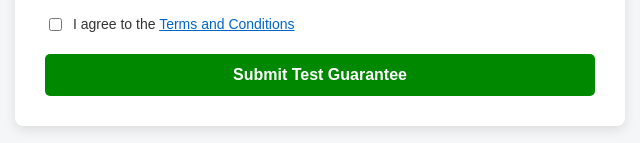
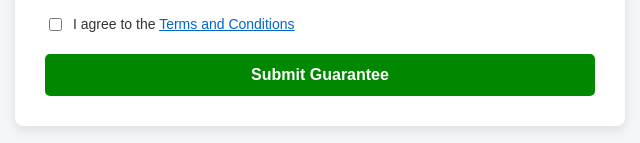
Before and after one commit to simon-gatonye/warranty-web-app, a plain HTML site: page index.html in a window 1280 px wide. Shown: the part 771-914 px from the top of the page, 320-960 px from the left. Drawn offline with Linux system fonts and the light colour scheme.

Commit message:
Update index.html

```diff
--- a/index.html
+++ b/index.html
@@ -87,7 +87,7 @@
   </label>
 </div>
 
-    <button type="submit">Submit Test Guarantee</button>
+    <button type="submit">Submit Guarantee</button>
   </form>
 </div>
 
```
